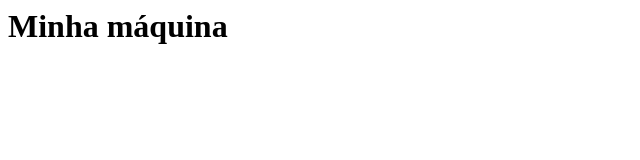
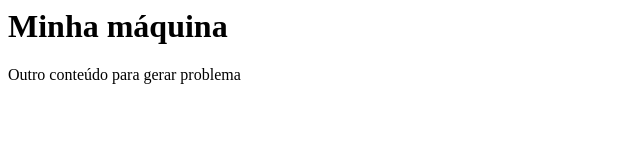
Before and after one commit to BrunaCRP/gama-no-github, a plain HTML site: page index.html in a window 1280 px wide. Shown: the whole page, without its empty margins (0-640 px from the left). Drawn offline with Linux system fonts and the light colour scheme.

Commit message:
outro commit, dessa vez em master

```diff
--- a/index.html
+++ b/index.html
@@ -1,5 +1,6 @@
 <html>
  <body>
     <h1>Minha máquina </h1>
+	<p>Outro conteúdo para gerar problema </p>
  </body>
 </html>
```
